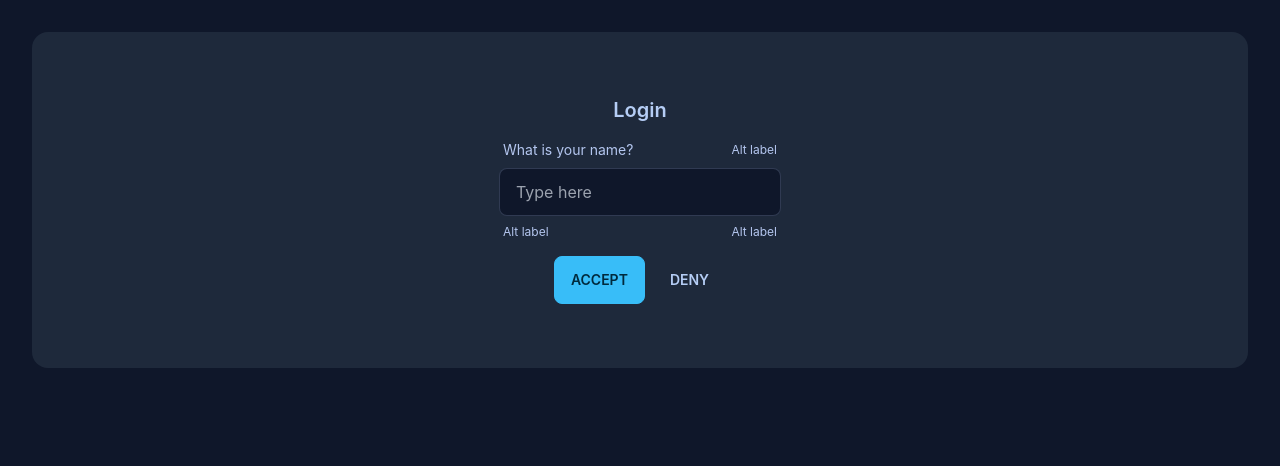
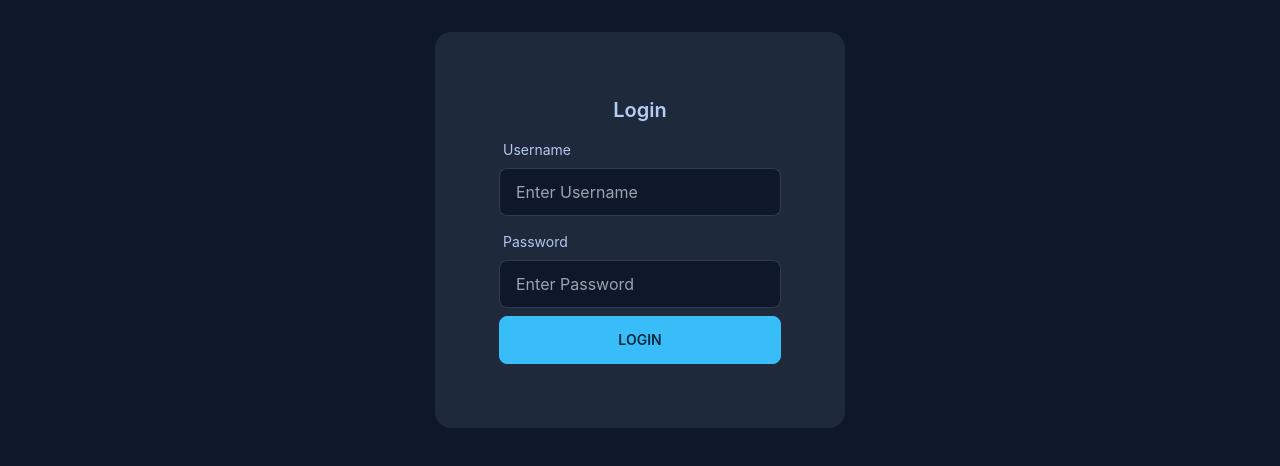
Before and after one commit to sivadasrajan/pluma, a React (Vite) app in the folder frontend/: page / in a window 1280 px wide. Shown: the top 466 px of the page. Built offline with nearby package versions, Linux system fonts and the light colour scheme.

Commit message:
minor ui

```diff
--- a/frontend/index.html
+++ b/frontend/index.html
@@ -7,7 +7,7 @@
     <title>Vite + React + TS</title>
   </head>
   <body>
-    <div id="root" class="w-full"></div>
+    <div id="root"></div>
     <script type="module" src="/src/main.tsx"></script>
   </body>
 </html>
--- a/frontend/src/Pages/LoginPage.tsx
+++ b/frontend/src/Pages/LoginPage.tsx
@@ -4,25 +4,27 @@ import GuestLayout from '../Templates/GuestLayout';
 
 const LoginPage: React.FC = () => {
   return <GuestLayout>
-    <div className="card w-full bg-neutral text-neutral-content">
+    <div className="card bg-neutral text-neutral-content">
       <div className="card-body items-center text-center">
         <h2 className="card-title">Login</h2>
         <div>
           <div className="form-control w-full max-w-xs">
             <label className="label">
-              <span className="label-text">What is your name?</span>
-              <span className="label-text-alt">Alt label</span>
+              <span className="label-text">Username</span>
             </label>
-            <input type="text" placeholder="Type here" className="input input-bordered w-full max-w-xs" />
-            <label className="label">
-              <span className="label-text-alt">Alt label</span>
-              <span className="label-text-alt">Alt label</span>
-            </label>
+            <input type="text" placeholder="Enter Username" className="input input-bordered w-full max-w-xs" />
           </div>
         </div>
-        <div className="card-actions justify-end">
-          <button className="btn btn-primary">Accept</button>
-          <button className="btn btn-ghost">Deny</button>
+        <div>
+          <div className="form-control w-full max-w-xs">
+            <label className="label">
+              <span className="label-text">Password</span>
+            </label>
+            <input type="text" placeholder="Enter Password" className="input input-bordered w-full max-w-xs" />
+          </div>
+        </div>
+        <div className="card-actions justify-between w-full">
+          <button className="btn w-full btn-primary">Login</button>
         </div>
       </div>
     </div>
--- a/frontend/src/Templates/GuestLayout.tsx
+++ b/frontend/src/Templates/GuestLayout.tsx
@@ -2,7 +2,7 @@ import React from 'react'; // importing FunctionComponent
 
 
 const GuestLayout = ({children}: {children: React.ReactNode}) => {
-  return <div className='w-full'>
+  return <div className='flex justify-center w-full'>
       {children}
     </div>;
 }
```
